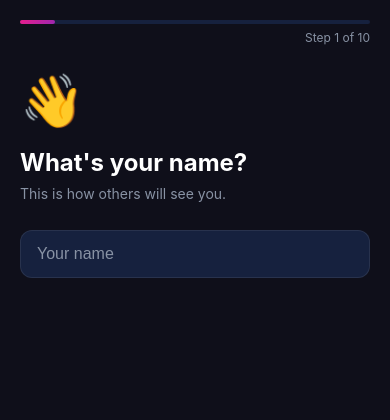
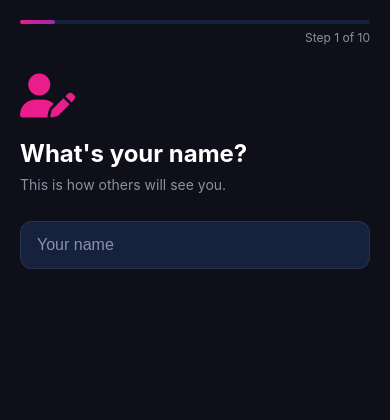
Before and after one commit to truthwayofislam/yourmeet, a FastAPI app: page /setup in a window 390 px wide. Shown: the top 420 px of the page. Run offline with FastAPI, Linux system fonts and the light colour scheme; parts of the project's set-up code (start-up, migrations or seed data) failed here and were passed over; some libraries are stand-ins or nearby versions.

Commit message:
font awesome icons + country code phone selector

```diff
--- a/admin_bot.py
+++ b/admin_bot.py
@@ -310,13 +310,16 @@ async def cb_next_pending(update: Update, ctx: ContextTypes.DEFAULT_TYPE):
 
 async def _notify_user(bot, db, user_id: int, string_key: str):
     from strings import get as s
+    from telegram import Bot
+    main_bot_token = os.getenv("TELEGRAM_BOTS_KEY", "").strip().strip("'\"")
     row = db.execute("SELECT telegram_id, language FROM users WHERE id=?", (user_id,)).fetchone()
     if not row or not row[0]:
         return
     tg_id, lang = row
     lang = lang or "en"
     try:
-        await bot.send_message(chat_id=tg_id, text=s(lang, string_key), parse_mode="Markdown")
+        notify_bot = Bot(token=main_bot_token) if main_bot_token else bot
+        await notify_bot.send_message(chat_id=tg_id, text=s(lang, string_key), parse_mode="Markdown")
     except Exception as e:
         print(f"[ADMIN BOT] notify failed: {e}")
 
--- a/main.py
+++ b/main.py
@@ -1,7 +1,7 @@
 import os
 import uvicorn
 from contextlib import asynccontextmanager
-from fastapi import FastAPI, Request, Response
+from fastapi import FastAPI, Request, Response, Depends
 from fastapi.staticfiles import StaticFiles
 from fastapi.responses import JSONResponse
 from dotenv import load_dotenv
@@ -90,18 +90,28 @@ app.include_router(payment.router)
 app.include_router(translate.router)
 
 
-@app.get("/photo/{file_id}")
+@app.get("/premium")
+async def premium_page(request: Request, current_user=Depends(get_current_user)):
+    from fastapi.responses import HTMLResponse, RedirectResponse
+    from templating import templates
+    if not current_user:
+        return RedirectResponse("/setup")
+    return templates.TemplateResponse(request, "premium.html", {"user": current_user, "active": "premium"})
+
+
+@app.get("/photo/{file_id:path}")
 async def proxy_photo(file_id: str):
     """Proxy Telegram file_id to image bytes."""
     import httpx
-    if not BOT_TOKEN:
+    bot_token = os.getenv("TELEGRAM_BOTS_KEY", "").strip().strip("'\"")
+    if not bot_token:
         return Response(status_code=404)
     async with httpx.AsyncClient(timeout=15) as client:
-        r = await client.get(f"https://api.telegram.org/bot{BOT_TOKEN}/getFile?file_id={file_id}")
+        r = await client.get(f"https://api.telegram.org/bot{bot_token}/getFile?file_id={file_id}")
         if not r.is_success or not r.json().get("ok"):
             return Response(status_code=404)
         file_path = r.json()["result"]["file_path"]
-        img = await client.get(f"https://api.telegram.org/file/bot{BOT_TOKEN}/{file_path}")
+        img = await client.get(f"https://api.telegram.org/file/bot{bot_token}/{file_path}")
         return Response(content=img.content, media_type="image/jpeg")
 
 
@@ -130,26 +140,5 @@ def ping():
     return JSONResponse({"status": "ok"})
 
 
-@app.get("/debug/env")
-async def debug_env():
-    import os, httpx
-    chat_id = os.getenv("TELEGRAM_STORAGE_CHAT_ID", "").strip().strip("'\"")
-    bot_key = os.getenv("TELEGRAM_BOTS_KEY", "").strip().strip("'\"")
-    # Direct test
-    result = None
-    if bot_key and chat_id:
-        async with httpx.AsyncClient(timeout=10) as client:
-            r = await client.post(
-                f"https://api.telegram.org/bot{bot_key}/sendMessage",
-                json={"chat_id": chat_id, "text": "storage test"}
-            )
-            result = r.json()
-    return JSONResponse({
-        "chat_id": chat_id,
-        "chat_id_bytes": list(chat_id.encode()),
-        "telegram_result": result,
-    })
-
-
 if __name__ == "__main__":
     uvicorn.run("main:app", host="0.0.0.0", port=8000, reload=True)
--- a/templates/base.html
+++ b/templates/base.html
@@ -5,6 +5,7 @@
   <meta name="viewport" content="width=device-width, initial-scale=1.0, maximum-scale=1.0, user-scalable=no" />
   <title>YourMeet</title>
   <script src="https://telegram.org/js/telegram-web-app.js"></script>
+  <link rel="stylesheet" href="https://cdnjs.cloudflare.com/ajax/libs/font-awesome/6.5.0/css/all.min.css" />
   <style>
     :root {
       --primary: #E91E8C;
@@ -67,6 +68,7 @@
       transition: color 0.2s; min-width: 56px;
     }
     .nav-item svg { width: 22px; height: 22px; }
+    .nav-item i { font-size: 20px; }
     .nav-item.active { color: var(--primary); }
     .nav-item.active svg { filter: drop-shadow(0 0 6px var(--primary)); }
 
@@ -139,33 +141,23 @@
 {% if active is defined %}
 <nav class="bottom-nav">
   <a href="/" class="nav-item {% if active == 'home' %}active{% endif %}">
-    <svg viewBox="0 0 24 24" fill="{% if active == 'home' %}currentColor{% else %}none{% endif %}" stroke="currentColor" stroke-width="2">
-      <path d="M3 9l9-7 9 7v11a2 2 0 01-2 2H5a2 2 0 01-2-2z"/><polyline points="9 22 9 12 15 12 15 22"/>
-    </svg>
+    <i class="fa-solid fa-fire"></i>
     <span data-i18n="nav_home">Home</span>
   </a>
   <a href="/map" class="nav-item {% if active == 'map' %}active{% endif %}">
-    <svg viewBox="0 0 24 24" fill="none" stroke="currentColor" stroke-width="2">
-      <polygon points="1 6 1 22 8 18 16 22 23 18 23 2 16 6 8 2 1 6"/><line x1="8" y1="2" x2="8" y2="18"/><line x1="16" y1="6" x2="16" y2="22"/>
-    </svg>
+    <i class="fa-solid fa-earth-americas"></i>
     <span data-i18n="nav_map">Map</span>
   </a>
   <a href="/matches" class="nav-item {% if active == 'matches' %}active{% endif %}">
-    <svg viewBox="0 0 24 24" fill="{% if active == 'matches' %}currentColor{% else %}none{% endif %}" stroke="currentColor" stroke-width="2">
-      <path d="M20.84 4.61a5.5 5.5 0 00-7.78 0L12 5.67l-1.06-1.06a5.5 5.5 0 00-7.78 7.78l1.06 1.06L12 21.23l7.78-7.78 1.06-1.06a5.5 5.5 0 000-7.78z"/>
-    </svg>
+    <i class="fa-solid fa-heart"></i>
     <span data-i18n="nav_matches">Matches</span>
   </a>
   <a href="/profile" class="nav-item {% if active == 'profile' %}active{% endif %}">
-    <svg viewBox="0 0 24 24" fill="none" stroke="currentColor" stroke-width="2">
-      <path d="M20 21v-2a4 4 0 00-4-4H8a4 4 0 00-4 4v2"/><circle cx="12" cy="7" r="4"/>
-    </svg>
+    <i class="fa-solid fa-user"></i>
     <span data-i18n="nav_profile">Profile</span>
   </a>
   <a href="/premium" class="nav-item {% if active == 'premium' %}active{% endif %}">
-    <svg viewBox="0 0 24 24" fill="{% if active == 'premium' %}currentColor{% else %}none{% endif %}" stroke="currentColor" stroke-width="2">
-      <polygon points="12 2 15.09 8.26 22 9.27 17 14.14 18.18 21.02 12 17.77 5.82 21.02 7 14.14 2 9.27 8.91 8.26 12 2"/>
-    </svg>
+    <i class="fa-solid fa-crown"></i>
     <span data-i18n="nav_premium">Premium</span>
   </a>
 </nav>
--- a/templates/map.html
+++ b/templates/map.html
@@ -103,10 +103,10 @@
     <div class="card-interests" id="cardInterests"></div>
     <div class="card-actions">
       <button class="btn btn-secondary" style="flex:1" onclick="skipMatch()">
-        <span data-i18n="btn_skip">Skip 👎</span>
+        <i class="fa-solid fa-xmark"></i> <span data-i18n="btn_skip">Skip</span>
       </button>
       <button class="btn btn-primary" style="flex:1" onclick="likeMatch()">
-        <span data-i18n="btn_like">Like ❤️</span>
+        <i class="fa-solid fa-heart"></i> <span data-i18n="btn_like">Like</span>
       </button>
     </div>
   </div>
--- a/templates/setup.html
+++ b/templates/setup.html
@@ -11,7 +11,8 @@
   .step-page.active { display: flex; }
   @keyframes fadeIn { from { opacity: 0; transform: translateY(10px); } to { opacity: 1; transform: translateY(0); } }
 
-  .step-emoji { font-size: 52px; margin-bottom: 16px; }
+  .step-icon { font-size: 44px; margin-bottom: 16px; color: var(--primary); }
+  .step-icon i { font-size: 44px; }
   .step-title { font-size: 24px; font-weight: 700; margin-bottom: 8px; }
   .step-subtitle { font-size: 14px; color: var(--text-muted); margin-bottom: 28px; }
 
@@ -30,7 +31,7 @@
     background: var(--surface); color: var(--text); font-size: 15px; font-weight: 600;
     cursor: pointer; text-align: center; transition: all 0.2s;
   }
-  .gender-btn .emoji { font-size: 32px; display: block; margin-bottom: 8px; }
+  .gender-btn .icon { font-size: 28px; display: block; margin-bottom: 8px; color: var(--primary); }
   .gender-btn.selected { border-color: var(--primary); background: rgba(233,30,140,0.1); color: var(--primary); }
 
   .interest-grid { display: flex; flex-wrap: wrap; gap: 10px; }
@@ -49,7 +50,7 @@
   }
   .photo-slot:hover { border-color: var(--primary); }
   .photo-slot img { width: 100%; height: 100%; object-fit: cover; }
-  .photo-slot .add-icon { font-size: 28px; color: var(--text-muted); }
+  .photo-slot .add-icon { font-size: 24px; color: var(--text-muted); }
   .photo-slot .remove-btn {
     position: absolute; top: 4px; right: 4px; width: 22px; height: 22px;
     background: rgba(244,67,54,0.9); border-radius: 50%; border: none;
@@ -77,7 +78,7 @@
 
   <!-- Step 1: Name -->
   <div class="step-page active" id="step-1">
-    <div class="step-emoji">👋</div>
+    <div class="step-icon"><i class="fa-solid fa-user-pen"></i></div>
     <div class="step-title" data-i18n="step_name">What's your name?</div>
     <div class="step-subtitle">This is how others will see you.</div>
     <input class="input-field" id="inp-name" type="text" placeholder="Your name" maxlength="30" />
@@ -86,7 +87,7 @@
 
   <!-- Step 2: Age -->
   <div class="step-page" id="step-2">
-    <div class="step-emoji">🎂</div>
+    <div class="step-icon"><i class="fa-solid fa-cake-candles"></i></div>
     <div class="step-title" data-i18n="step_age">How old are you?</div>
     <div class="step-subtitle">You must be 18 or older.</div>
     <input class="input-field" id="inp-age" type="number" placeholder="Your age" min="18" max="60" />
@@ -95,15 +96,15 @@
 
   <!-- Step 3: Gender -->
   <div class="step-page" id="step-3">
-    <div class="step-emoji">⚡</div>
+    <div class="step-icon"><i class="fa-solid fa-venus-mars"></i></div>
     <div class="step-title" data-i18n="step_gender">Your gender</div>
     <div class="step-subtitle">Select one.</div>
     <div class="gender-grid">
       <button class="gender-btn" data-val="male" onclick="selectGender(this)">
-        <span class="emoji">👨</span><span data-i18n="male">Male</span>
+        <span class="icon"><i class="fa-solid fa-mars"></i></span><span data-i18n="male">Male</span>
       </button>
       <button class="gender-btn" data-val="female" onclick="selectGender(this)">
-        <span class="emoji">👩</span><span data-i18n="female">Female</span>
+        <span class="icon"><i class="fa-solid fa-venus"></i></span><span data-i18n="female">Female</span>
       </button>
     </div>
     <div class="error-msg" id="err-3"></div>
@@ -111,18 +112,18 @@
 
   <!-- Step 4: Interested In -->
   <div class="step-page" id="step-4">
-    <div class="step-emoji">💕</div>
+    <div class="step-icon"><i class="fa-solid fa-heart"></i></div>
     <div class="step-title" data-i18n="step_interested">Interested in</div>
     <div class="step-subtitle">Who do you want to meet?</div>
     <div class="gender-grid" style="grid-template-columns:1fr 1fr 1fr;">
       <button class="gender-btn" data-val="male" onclick="selectInterested(this)">
-        <span class="emoji">👨</span><span data-i18n="male">Male</span>
+        <span class="icon"><i class="fa-solid fa-mars"></i></span><span data-i18n="male">Male</span>
       </button>
       <button class="gender-btn" data-val="female" onclick="selectInterested(this)">
-        <span class="emoji">👩</span><span data-i18n="female">Female</span>
+        <span class="icon"><i class="fa-solid fa-venus"></i></span><span data-i18n="female">Female</span>
       </button>
       <button class="gender-btn" data-val="both" onclick="selectInterested(this)">
-        <span class="emoji">💑</span><span data-i18n="both">Both</span>
+        <span class="icon"><i class="fa-solid fa-venus-mars"></i></span><span data-i18n="both">Both</span>
       </button>
     </div>
     <div class="error-msg" id="err-4"></div>
@@ -130,13 +131,13 @@
 
   <!-- Step 5: Photos -->
   <div class="step-page" id="step-5">
-    <div class="step-emoji">📸</div>
+    <div class="step-icon"><i class="fa-solid fa-camera"></i></div>
     <div class="step-title" data-i18n="step_photos">Add your photos</div>
     <div class="step-subtitle">Min 1, max 6. First photo is your main photo.</div>
     <div class="photo-grid" id="photoGrid">
       {% for i in range(6) %}
       <div class="photo-slot" id="slot-{{ i }}" onclick="triggerPhoto({{ i }})">
-        <span class="add-icon">+</span>
+        <span class="add-icon"><i class="fa-solid fa-plus"></i></span>
       </div>
       {% endfor %}
     </div>
@@ -146,7 +147,7 @@
 
   <!-- Step 6: Bio -->
   <div class="step-page" id="step-6">
-    <div class="step-emoji">✍️</div>
+    <div class="step-icon"><i class="fa-solid fa-pen-to-square"></i></div>
     <div class="step-title" data-i18n="step_bio">About you</div>
     <div class="step-subtitle">Write something interesting. Min 10 characters.</div>
     <textarea class="input-field" id="inp-bio" rows="5" placeholder="Tell others about yourself..." maxlength="300" oninput="updateCharCount(this,'bio-count',300)"></textarea>
@@ -156,11 +157,11 @@
 
   <!-- Step 7: Interests -->
   <div class="step-page" id="step-7">
-    <div class="step-emoji">🎯</div>
+    <div class="step-icon"><i class="fa-solid fa-tags"></i></div>
     <div class="step-title" data-i18n="step_interests">Your interests</div>
     <div class="step-subtitle">Pick up to 8 that describe you.</div>
     <div class="interest-grid" id="interestGrid">
-      {% for tag in ["Music 🎵","Travel ✈️","Fitness 💪","Gaming 🎮","Cooking 🍳","Art 🎨","Movies 🎬","Books 📚","Sports ⚽","Photography 📷","Dancing 💃","Yoga 🧘","Hiking 🥾","Coffee ☕","Fashion 👗","Tech 💻","Pets 🐾","Nature 🌿"] %}
+      {% for tag in ["Music","Travel","Fitness","Gaming","Cooking","Art","Movies","Books","Sports","Photography","Dancing","Yoga","Hiking","Coffee","Fashion","Tech","Pets","Nature"] %}
       <div class="interest-chip" onclick="toggleInterest(this)">{{ tag }}</div>
       {% endfor %}
     </div>
@@ -169,16 +170,19 @@
 
   <!-- Step 8: Phone -->
   <div class="step-page" id="step-8">
-    <div class="step-emoji">📱</div>
+    <div class="step-icon"><i class="fa-solid fa-mobile-screen"></i></div>
     <div class="step-title" data-i18n="step_phone">Your phone number</div>
-    <div class="step-subtitle">Include country code. e.g. +1234567890</div>
-    <input class="input-field" id="inp-phone" type="tel" placeholder="+1234567890" />
+    <div class="step-subtitle">Select your country code and enter number.</div>
+    <div style="display:flex;gap:8px;">
+      <select id="inp-country-code" class="input-field" style="width:140px;flex-shrink:0;"></select>
+      <input class="input-field" id="inp-phone-num" type="tel" placeholder="1234567890" style="flex:1;" />
+    </div>
     <div class="error-msg" id="err-8"></div>
   </div>
 
   <!-- Step 9: City -->
   <div class="step-page" id="step-9">
-    <div class="step-emoji">🏙</div>
+    <div class="step-icon"><i class="fa-solid fa-city"></i></div>
     <div class="step-title" data-i18n="step_city">Your city</div>
     <div class="step-subtitle">This helps with map discovery.</div>
     <input class="input-field" id="inp-city" type="text" placeholder="e.g. New York, London, Tokyo" />
@@ -187,7 +191,7 @@
 
   <!-- Step 10: Social -->
   <div class="step-page" id="step-10">
-    <div class="step-emoji">🔗</div>
+    <div class="step-icon"><i class="fa-solid fa-link"></i></div>
     <div class="step-title" data-i18n="step_social">Your social handle</div>
     <div class="step-subtitle">Instagram or Telegram username. Shared on match.</div>
     <input class="input-field" id="inp-social" type="text" placeholder="@yourusername" />
@@ -286,9 +290,12 @@
     }
     if (step === 7) { return true; }
     if (step === 8) {
-      const v = document.getElementById('inp-phone').value.trim();
-      if (!v) { setErr('err-8', 'Phone number is required.'); return false; }
-      save('phone', v); return true;
+      const code = document.getElementById('inp-country-code').value;
+      const num = document.getElementById('inp-phone-num').value.trim();
+      if (!num) { setErr('err-8', 'Phone number is required.'); return false; }
+      const full = code + num;
+      document.getElementById('inp-phone-num').dataset.full = full;
+      save('phone', full); return true;
     }
     if (step === 9) {
       const v = document.getElementById('inp-city').value.trim();
@@ -368,7 +375,7 @@
     fd.append('interested_in', selectedInterested);
     fd.append('bio', document.getElementById('inp-bio').value.trim());
     fd.append('city', document.getElementById('inp-city').value.trim());
-    fd.append('phone', document.getElementById('inp-phone').value.trim());
+    fd.append('phone', document.getElementById('inp-phone-num').dataset.full || document.getElementById('inp-phone-num').value.trim());
     fd.append('social_handle', document.getElementById('inp-social').value.trim());
     fd.append('interests', JSON.stringify(selectedInterests));
     if (tgUser) fd.append('telegram_id', String(tgUser.id));
@@ -395,5 +402,33 @@
   }
 
   updateProgress();
-</script>
+
+  // Country codes
+  const COUNTRY_CODES = [
+    ["+1","US/CA"],["+7","RU"],["+20","EG"],["+27","ZA"],["+30","GR"],
+    ["+31","NL"],["+32","BE"],["+33","FR"],["+34","ES"],["+36","HU"],
+    ["+39","IT"],["+40","RO"],["+41","CH"],["+43","AT"],["+44","UK"],
+    ["+45","DK"],["+46","SE"],["+47","NO"],["+48","PL"],["+49","DE"],
+    ["+51","PE"],["+52","MX"],["+54","AR"],["+55","BR"],["+56","CL"],
+    ["+57","CO"],["+58","VE"],["+60","MY"],["+61","AU"],["+62","ID"],
+    ["+63","PH"],["+64","NZ"],["+65","SG"],["+66","TH"],["+81","JP"],
+    ["+82","KR"],["+84","VN"],["+86","CN"],["+90","TR"],["+91","IN"],
+    ["+92","PK"],["+94","LK"],["+98","IR"],["+212","MA"],["+213","DZ"],
+    ["+216","TN"],["+234","NG"],["+254","KE"],["+255","TZ"],["+351","PT"],
+    ["+353","IE"],["+358","FI"],["+380","UA"],["+420","CZ"],["+421","SK"],
+    ["+966","SA"],["+971","AE"],["+972","IL"],["+974","QA"],["+977","NP"],
+    ["+994","AZ"],["+995","GE"],["+998","UZ"],
+  ];
+  const sel = document.getElementById('inp-country-code');
+  if (sel) {
+    COUNTRY_CODES.forEach(([code, name]) => {
+      const opt = document.createElement('option');
+      opt.value = code;
+      opt.textContent = `${code} ${name}`;
+      sel.appendChild(opt);
+    });
+    const langToCode = { ru:'+7',en:'+1',es:'+34',ko:'+82',zh:'+86',id:'+62',ar:'+966',pt:'+55',fr:'+33',de:'+49',tr:'+90',it:'+39',ja:'+81',hi:'+91' };
+    const langCode = (window.Telegram?.WebApp?.initDataUnsafe?.user?.language_code || 'en').slice(0,2);
+    sel.value = langToCode[langCode] || '+1';
+  }
 {% endblock %}
```
Also changed, not shown: templates/index.html (+4 -4 lines), templates/pending.html (+5 -5 lines), templates/premium.html (+10 -10 lines), templates/profile.html (+5 -5 lines).
